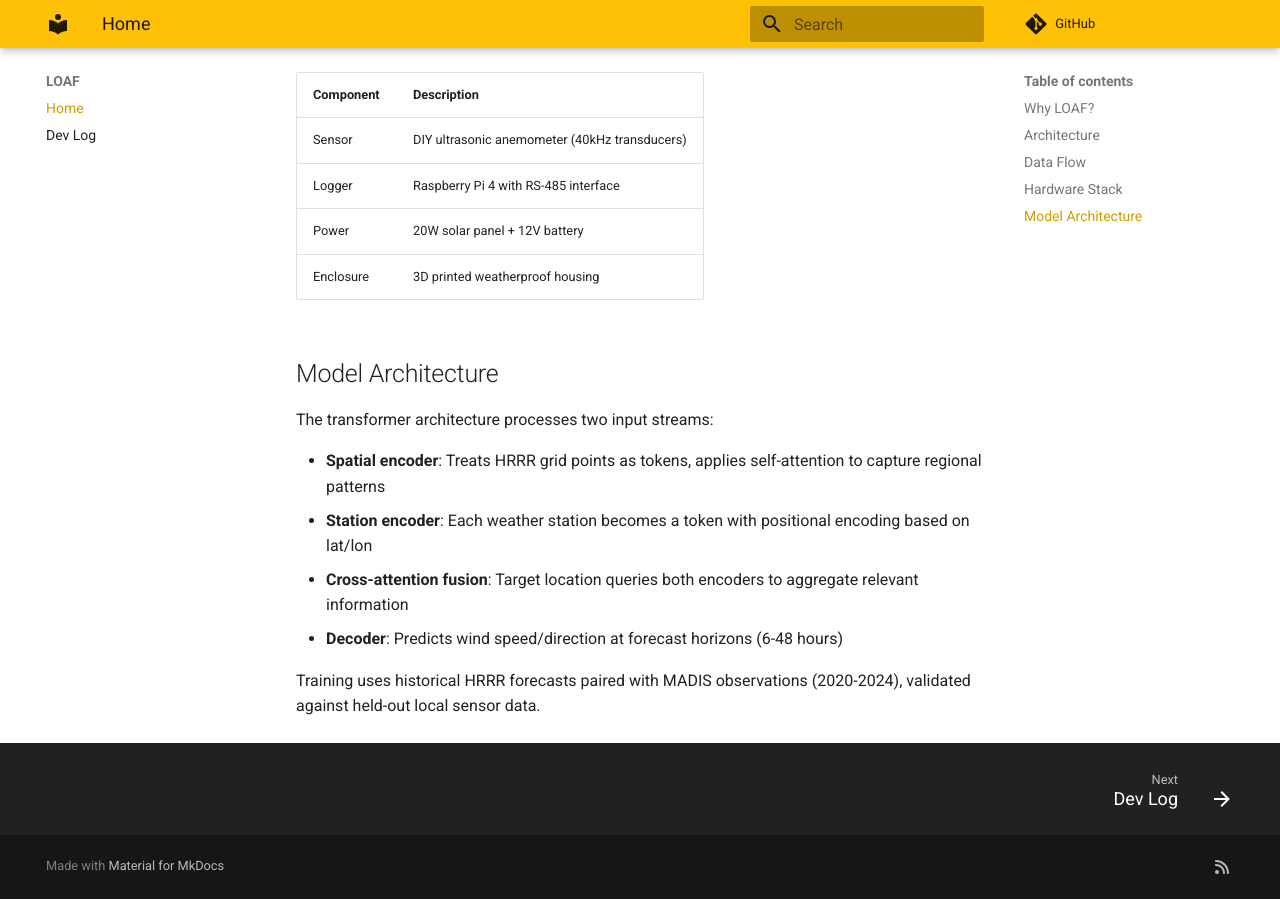
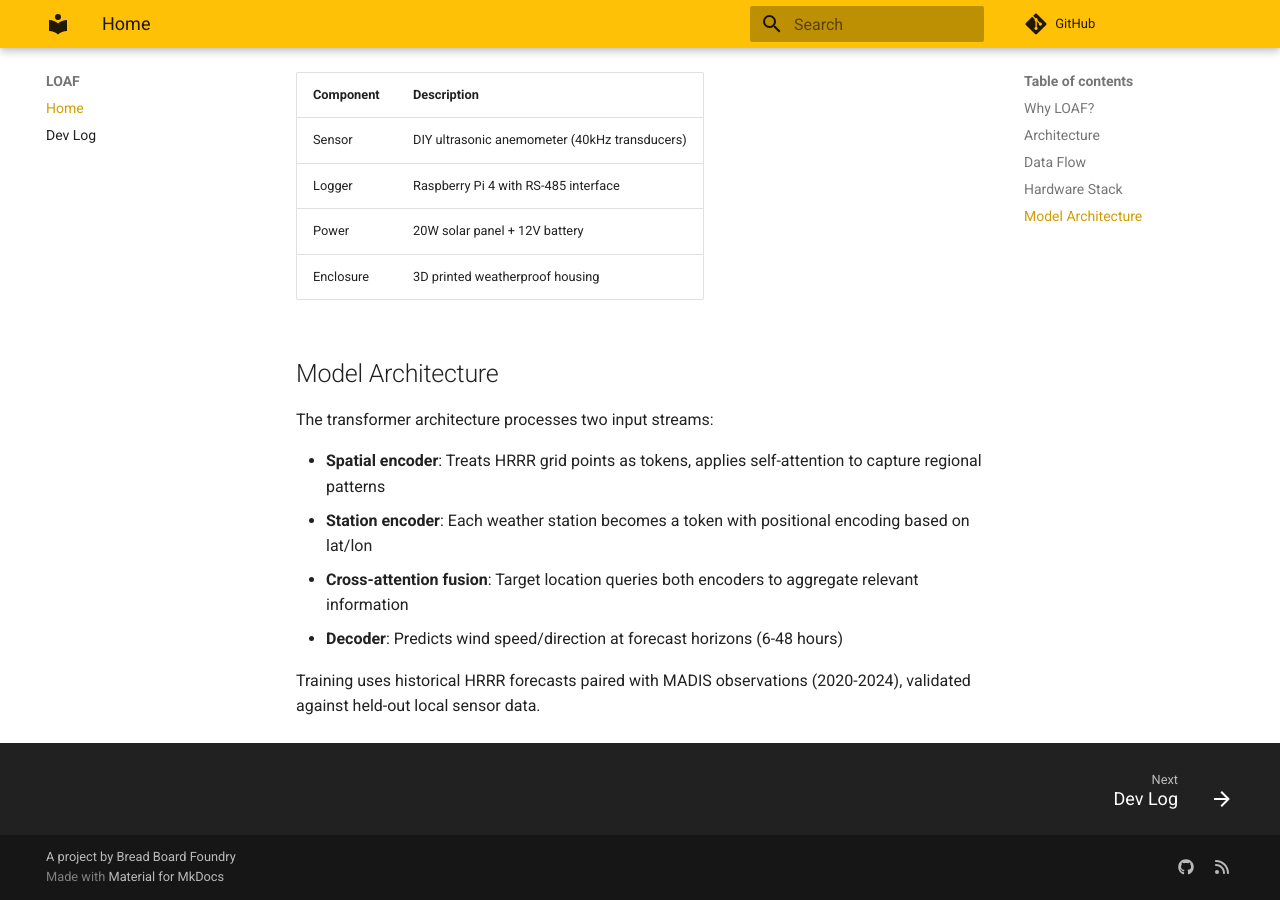
Before and after one commit to PandoroML/LOAF, an MkDocs documentation site: the page built from docs/index.md, in a window 1280 px wide and 900 px high, scrolled down 2093 px. Built offline with MkDocs 1.6.1 and Material for MkDocs 9.7.7, drawn with Linux system fonts in a browser that asks for light colours; comment, search, counter and statistics services are not loaded.

Commit message:
Update mkdocs.yml

```diff
--- a/mkdocs.yml
+++ b/mkdocs.yml
@@ -4,8 +4,13 @@ site_url: https://pandoroml.github.io/LOAF/
 
 repo_url: https://github.com/PandoroML/LOAF
 
+copyright: A project by <a href="https://www.breadboardfoundry.com/">Bread Board Foundry</a>
+
 extra:
   social:
+    - icon: fontawesome/brands/github
+      link: https://github.com/PandoroML/LOAF
+      name: GitHub
     - icon: fontawesome/solid/rss
       link: /feed_rss_created.xml
       name: RSS Feed
```
